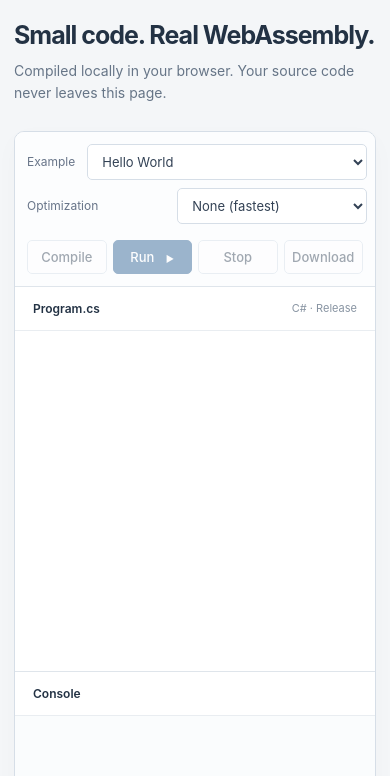
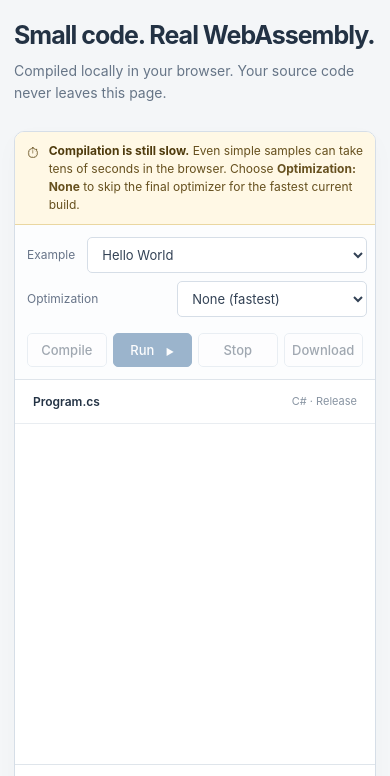
Before and after one commit to zion-sati/NetWasm.Playground, a website built with Vite: page index.html in a window 390 px wide. Shown: the part 64-840 px from the top of the page. Built offline with nearby package versions, Linux system fonts and the light colour scheme; what monaco-editor would draw is missing.

Commit message:
Set expectations for browser compile time

```diff
--- a/src/main.ts
+++ b/src/main.ts
@@ -17,7 +17,7 @@ import { optimizationLabels, optimizationModes, type OptimizationMode } from './
 document.querySelector<HTMLDivElement>('#app')!.innerHTML = `
 <header><a class="brand" href="./">NetWasm <span>Playground</span></a><span class="badge">C# → WebAssembly</span></header>
 <main><section class="intro"><h1>Small code. Real WebAssembly.</h1><p>Compiled locally in your browser. Your source code never leaves this page.</p></section>
-<section class="workbench" aria-label="C# playground"><div class="toolbar"><div class="options"><label class="recipe">Example <select id="example" aria-label="Example"></select></label><label class="recipe">Optimization <select id="optimization" aria-label="Optimization"></select></label></div><div class="actions"><button id="compile"><span class="compile-spinner" aria-hidden="true"></span>Compile</button><button id="run" class="primary">Run <span aria-hidden="true">▶</span></button><button id="stop" disabled>Stop</button><button id="download" disabled>Download</button></div></div>
+<section class="workbench" aria-label="C# playground"><aside class="compile-notice"><span aria-hidden="true">⏱</span><p><strong>Compilation is still slow.</strong> Even simple samples can take tens of seconds in the browser. Choose <b>Optimization: None</b> to skip the final optimizer for the fastest current build.</p></aside><div class="toolbar"><div class="options"><label class="recipe">Example <select id="example" aria-label="Example"></select></label><label class="recipe">Optimization <select id="optimization" aria-label="Optimization"></select></label></div><div class="actions"><button id="compile"><span class="compile-spinner" aria-hidden="true"></span>Compile</button><button id="run" class="primary">Run <span aria-hidden="true">▶</span></button><button id="stop" disabled>Stop</button><button id="download" disabled>Download</button></div></div>
 <div class="panes"><section class="source-pane"><div class="pane-heading"><h2 id="source-name">Program.cs</h2><span>C# · Release</span></div><div id="editor" aria-label="C# source editor"></div></section><section class="results-pane"><div class="pane-heading"><h2>Console</h2><span id="exit"></span></div><pre id="output" tabindex="0" aria-label="Program output"></pre><div class="diagnostic-heading"><h2>Diagnostics</h2><span id="diagnostic-count">0</span></div><div id="diagnostics" aria-label="Compiler diagnostics"><p class="empty">Compile to check your source.</p></div></section></div>
 <footer class="results"><div id="status" role="status" aria-live="polite">Ready</div><div id="size">No component yet</div></footer><div class="details"><ol id="stages" aria-label="Pipeline progress"></ol><div id="timings"></div><div id="comparison"></div><div id="assets"></div></div></section><p id="footnote" class="footnote">One file, no setup. Download the compiled WASI Preview 2 component to run with Wasmtime.</p><p class="footnote">Current Chromium and Firefox recommended. Safari support is experimental.</p></main>`;
 const el = <T extends HTMLElement = HTMLElement>(id: string) => document.getElementById(id)! as T;
--- a/src/style.css
+++ b/src/style.css
@@ -26,3 +26,5 @@
 @keyframes compile-spin{to{transform:rotate(360deg)}}
 @media(prefers-reduced-motion:reduce){.workbench[aria-busy=true] .compile-spinner{animation:none}}
 .options{display:flex;align-items:center;gap:18px}#comparison:not(:empty){margin:7px 0;line-height:1.8;color:#53667c}@media(prefers-color-scheme:dark){#comparison{color:#bccadb}}@media(max-width:760px){.options{width:100%;display:grid;grid-template-columns:1fr;gap:8px}.options .recipe{width:100%;justify-content:space-between}.options select{min-width:190px}}
+
+.compile-notice{display:flex;align-items:center;gap:10px;padding:10px 18px;border-bottom:1px solid #ead7a1;background:#fff8e5;color:#66501e;font-size:12px;line-height:1.5}.compile-notice>span{font-size:15px}.compile-notice p{margin:0}.compile-notice strong{color:#4f3b0d}.compile-notice b{font-weight:650}@media(prefers-color-scheme:dark){.compile-notice{border-color:#5c4b28;background:#302918;color:#dbc98e}.compile-notice strong{color:#f2dda0}}@media(max-width:760px){.compile-notice{align-items:flex-start;padding:10px 12px}}
```
